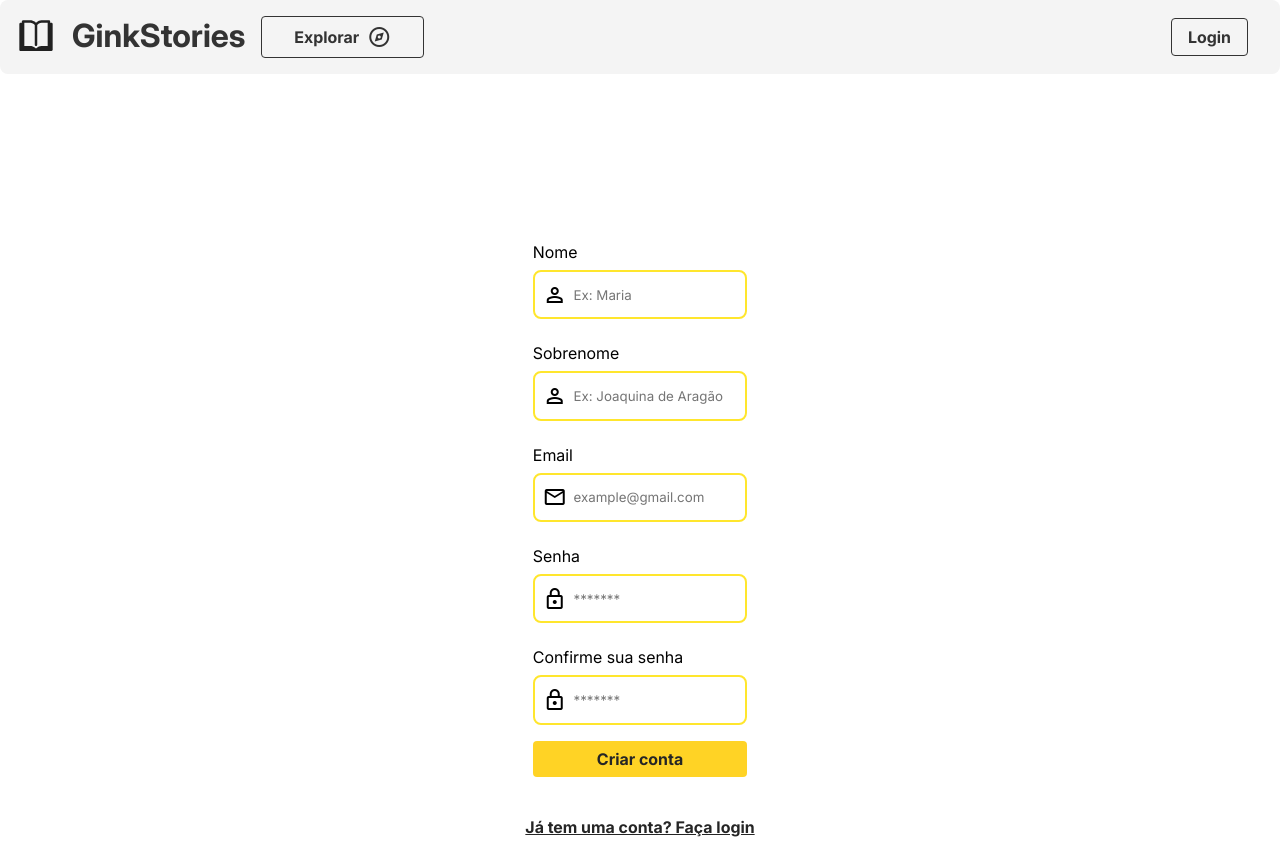
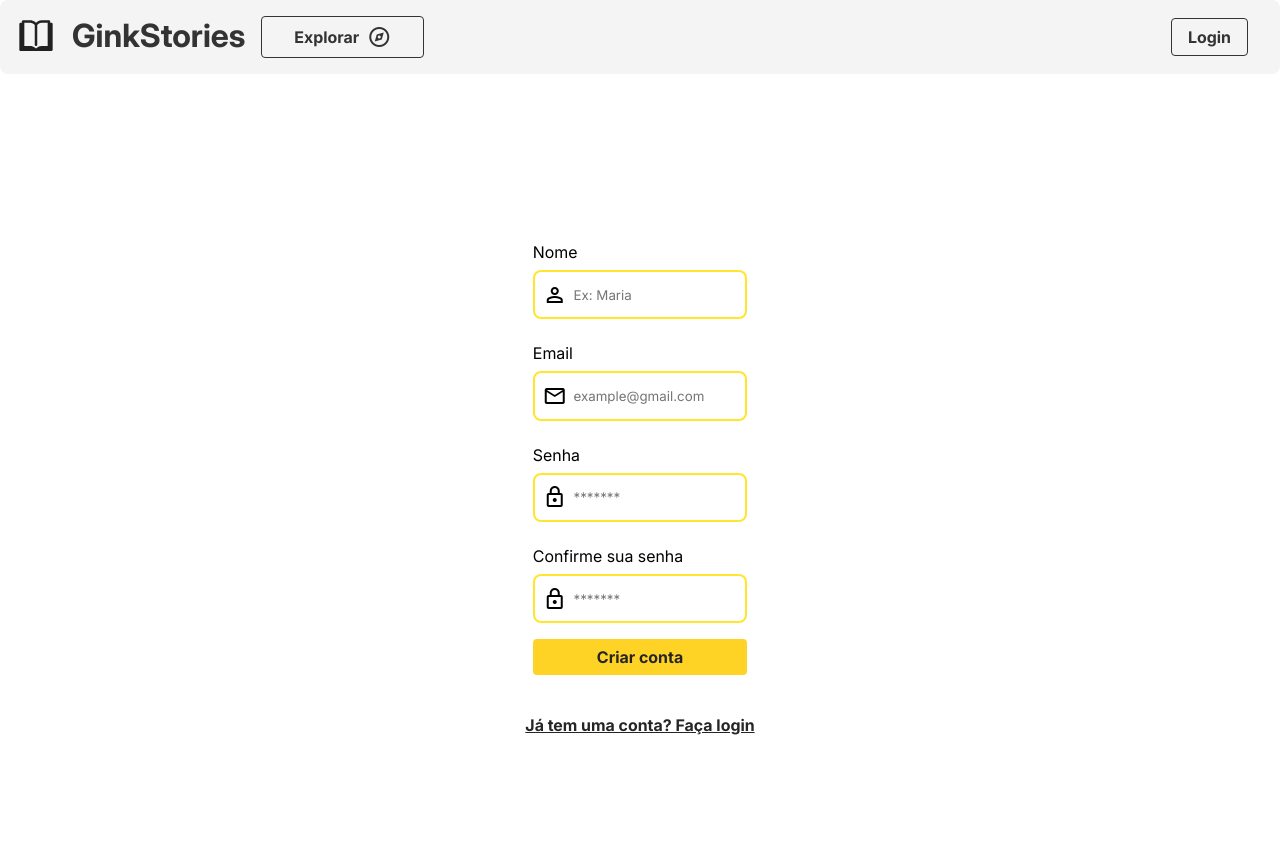
Before and after one commit to leosfreitass/GinkStories, an Angular app in the folder frontend/: page /signup in a window 1280 px wide. After the commit the page ends 800 px from the top, so only its background shows below. Built offline with nearby package versions, Linux system fonts and the light colour scheme.

Commit message:
lastname removal

```diff
--- a/frontend/src/app/pages/signup/signup.component.html
+++ b/frontend/src/app/pages/signup/signup.component.html
@@ -23,24 +23,6 @@
           </ng-container>
         </div>
 
-        <div class="form-field">
-          <label for="lastname">Sobrenome</label>
-          <div class="input-with-icon">
-            <span class="material-symbols-outlined">
-              person
-            </span>
-            <input type="text" name="lastname" id="lastname" placeholder="Ex: Joaquina de Aragão" formControlName="lastName">
-          </div>
-
-          <ng-container *ngIf="lastName.invalid && f.submitted">
-            <div class="alert" *ngIf="lastName.hasError('required')">
-              Sobrenome é obrigatório
-            </div>
-            <div class="alert" *ngIf="lastName.hasError('minlength')">
-              Sobrenome Pequeno
-            </div>
-          </ng-container>
-        </div>
 
         <div class="form-field">
           <label for="email">Email</label>
--- a/frontend/src/app/pages/signup/signup.component.ts
+++ b/frontend/src/app/pages/signup/signup.component.ts
@@ -18,22 +18,14 @@ export class SignupComponent implements OnInit{
   ngOnInit(): void {
     this.formValidation = new FormGroup({
       firstName: new FormControl ('', [Validators.required,Validators.minLength(2)]),
-      lastName: new FormControl ('',[Validators.required,Validators.minLength(2)]),
       email: new FormControl ('',[Validators.required,Validators.email]),
       password: new FormControl ('',[Validators.required,Validators.minLength(7),PasswordValidator.passwordStrength]),
       confirmPassword: new FormControl ('',[Validators.required,PasswordValidator.matchPassword])
     })
-
-
-
   }
 
   get firstName () {
     return this.formValidation.get('firstName')!;
-  }
-
-  get lastName (){
-    return this.formValidation.get('lastName')!;
   }
 
   get email (){
```
